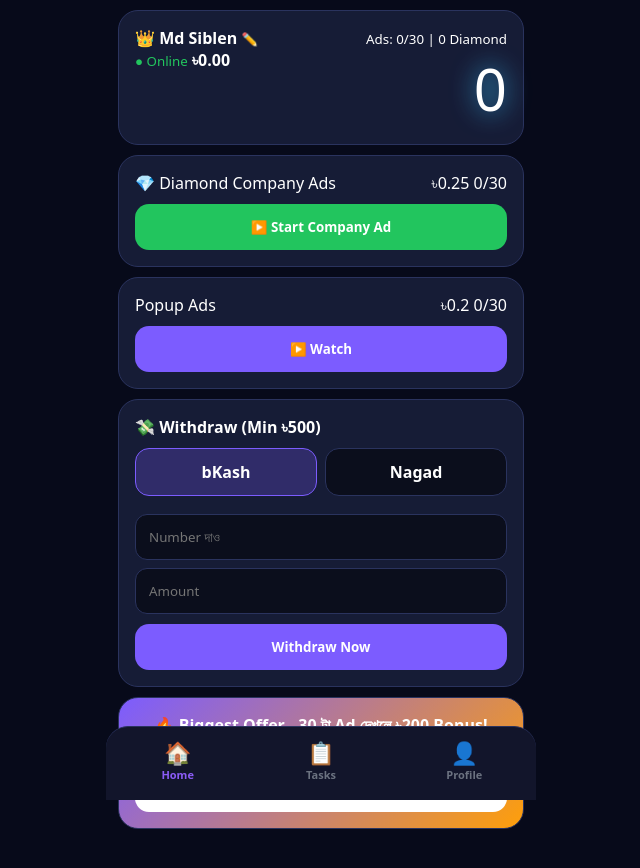
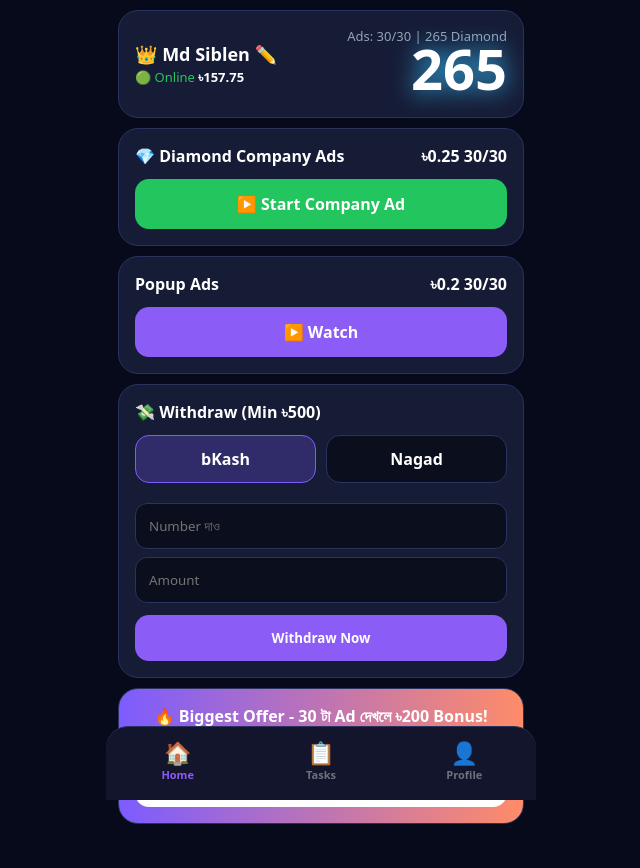
Before and after one commit to mdsiblen-rgb/protidin-miniapp, a plain HTML site: page index.html in a window 1280 px wide. Shown: the whole page, without its empty margins (319-959 px from the left). Drawn offline with Linux system fonts and the light colour scheme.

Commit message:
Update index.html

```diff
--- a/index.html
+++ b/index.html
@@ -3,7 +3,7 @@
 <head>
 <meta charset="UTF-8">
 <meta name="viewport" content="width=device-width,initial-scale=1">
-<title>প্রতিদিনের কাজ বিডি - FINAL V11</title>
+<title>প্রতিদিনের কাজ বিডি - FINAL V10</title>
 <script src="https://richinfo.co/richpartners/pops/js/richads-pops.js"></script>
 <style>
 *{margin:0;padding:0;box-sizing:border-box;font-family:system-ui}
@@ -24,67 +24,77 @@ body{background:#070A1A;color:#fff;max-width:430px;margin:0 auto;padding-bottom:
 </head>
 <body>
 
+<!-- HOME PAGE - তোমার ছবির মতো -->
 <div id="p-home" class="page active">
-  <div class="glass" style="display:flex;justify-content:space-between">
-    <div>👑 <b id="userName">Md Siblen</b> <small onclick="saveName()" style="color:#8B5CF6">✏️</small><br><small style="color:#22c55e">● Online</small> <b id="bal">৳0.00</b></div>
-    <div style="text-align:right"><small>Ads: <span id="ads">0</span>/30 | <span id="diamondTotal">0</span> Diamond</small><br><span class="big-diamond" id="diamondBig">0</span></div>
+  <div class="glass" style="display:flex;justify-content:space-between;align-items:center">
+    <div>
+      <div style="font-weight:800;font-size:18px">👑 <span id="userName">Md Siblen</span> <span onclick="saveName()" style="cursor:pointer">✏️</span></div>
+      <div style="color:#22c55e;font-size:13px;margin-top:2px">🟢 Online <span id="bal" style="color:#fff;font-weight:800">৳157.75</span></div>
+    </div>
+    <div style="text-align:right">
+      <div style="font-size:13px;color:#94a3b8">Ads: <span id="ads">33</span>/30 | <span id="diamondTotal">265</span> Diamond</div>
+      <div id="diamondBig" class="big-diamond" style="text-align:right;font-weight:900;font-size:56px;line-height:1">265</div>
+    </div>
   </div>
 
   <div class="glass">
-    <div style="display:flex;justify-content:space-between"><span>💎 Diamond Company Ads</span><span>৳<span id="cPriceTxt">0.25</span> <span id="cCount">0/30</span></span></div>
-    <button class="btn btn-g" style="margin-top:10px" onclick="watchAd()">▶️ Start Company Ad</button>
+    <div style="display:flex;justify-content:space-between;font-weight:700"><span>💎 Diamond Company Ads</span><span>৳<span id="cPriceTxt">0.25</span> <span id="cCount">30/30</span></span></div>
+    <button class="btn btn-g" style="margin-top:12px;font-size:16px" onclick="watchAd()">▶️ Start Company Ad</button>
   </div>
 
   <div class="glass">
-    <div style="display:flex;justify-content:space-between"><span>Popup Ads</span><span>৳<span id="pPriceTxt">0.2</span> <span id="pCount">0/30</span></span></div>
-    <button class="btn" style="margin-top:10px" onclick="watchAd()">▶️ Watch</button>
+    <div style="display:flex;justify-content:space-between;font-weight:700"><span>Popup Ads</span><span>৳<span id="pPriceTxt">0.2</span> <span id="pCount">30/30</span></span></div>
+    <button class="btn" style="margin-top:12px;background:#8B5CF6;font-size:16px" onclick="watchAd()">▶️ Watch</button>
   </div>
 
   <div class="glass">
-    <b>💸 Withdraw (Min ৳<span class="wMin">500</span>)</b>
-    <div style="display:flex;gap:8px;margin:10px 0"><div class="meth on" onclick="selMeth(this)">bKash</div><div class="meth" onclick="selMeth(this)">Nagad</div></div>
+    <div style="font-weight:800">💸 Withdraw (Min ৳<span class="wMin">500</span>)</div>
+    <div style="display:flex;gap:10px;margin:12px 0"><div class="meth on" onclick="selMeth(this)">bKash</div><div class="meth" onclick="selMeth(this)">Nagad</div></div>
     <input id="wNum" class="input" placeholder="Number দাও">
     <input id="wAmt" class="input" placeholder="Amount" type="number">
-    <button class="btn" style="margin-top:10px" onclick="doWithdraw()">Withdraw Now</button>
+    <button class="btn" style="margin-top:12px;background:#8B5CF6" onclick="doWithdraw()">Withdraw Now</button>
   </div>
 
-  <div class="glass" style="background:linear-gradient(135deg,#7C5CFF,#FF9F0A);text-align:center">
-    <b>🔥 Biggest Offer - 30 টা Ad দেখলে ৳200 Bonus!</b><br><small id="earnedTotal">৳0.00</small> | <span id="ads2">0</span>/30 Completed<br>
-    <button class="btn" style="background:#fff;color:#000;margin-top:8px" onclick="alert('30 ta complete koro')">🚀 Claim Now - ৳200</button>
+  <div class="glass" style="background:linear-gradient(90deg,#7C5CFF,#FF8C69);text-align:center">
+    <b>🔥 Biggest Offer - 30 টা Ad দেখলে ৳200 Bonus!</b><br>
+    <div style="margin:6px 0"><span id="ads2">22</span>/30 Completed - <span id="earnedTotal">৳0.00</span></div>
+    <button class="btn" style="background:#fff;color:#000" onclick="doSponsorClaim()">🚀 Claim Now - ৳200</button>
   </div>
 </div>
 
+<!-- TASKS PAGE -->
 <div id="p-task" class="page">
   <div class="glass">
     <b>🎯 Tasks & Company</b><br><br>
-    <div style="display:flex;justify-content:space-between;align-items:center"><span>🌐 Visit Company ৳20 + 15 Diamond</span><button class="btn" style="width:auto;padding:8px 14px" onclick="window.open(ADMIN.telegramLink)">Go</button></div><br>
-    <div style="display:flex;justify-content:space-between;align-items:center"><span>✅ Daily Check-in - <span id="chkStatus">Ready</span></span><button id="chkBtn" class="btn btn-g" style="width:auto;padding:8px 14px" onclick="doCheckin()">Check-in</button></div><br>
-    <div style="display:flex;justify-content:space-between;align-items:center"><span>📢 Join Telegram Bonus ৳10</span><button class="btn btn-o" style="width:auto;padding:8px 14px" onclick="window.open(ADMIN.telegramLink)">Join</button></div><br>
-    <div style="display:flex;justify-content:space-between;align-items:center"><span>💎 Sponsor</span><button id="sponsorBtn" class="btn btn-o" style="width:auto;padding:8px 14px" onclick="doSponsorClaim()">Claim</button></div>
-  </div>
-  <div class="glass" id="levelBox">
-    <div style="display:flex;justify-content:space-between"><b id="levelName">Beginner</b><small id="levelNum">Level 1</small></div>
-    <div class="level-box"><div id="levelFill" class="level-fill" style="width:10%"></div></div>
-    <small id="lvlPer">0 / 200 - 0%</small><br><small id="lvlNext">Next: 201</small><br><small id="levelDetail"></small>
+    <div>Level: <b id="levelName">Beginner</b> - <span id="levelNum">Level 1</span></div>
+    <div class="level-box"><div id="levelFill" class="level-fill" style="width:20%"></div></div>
+    <div id="lvlPer" style="font-size:12px;margin-top:5px"></div>
+    <div id="levelDetail" style="font-size:11px;color:#94a3b8;margin-top:6px"></div>
+    <br>
+    <button id="chkBtn" class="btn btn-g" onclick="doCheckin()">Daily Check-in - <span id="chkStatus">Ready</span></button><br><br>
+    <button id="sponsorBtn" class="btn btn-o" onclick="doSponsorClaim()">Claim Sponsor</button>
   </div>
 </div>
 
+<!-- BOTTOM NAV -->
 <div class="btm">
   <div class="on" onclick="openTab('home',this)"><span>🏠</span>Home</div>
   <div onclick="openTab('task',this)"><span>📋</span>Tasks</div>
-  <div onclick="alert('Profile')"><span>👤</span>Profile</div>
+  <div onclick="alert('Profile coming')"><span>👤</span>Profile</div>
 </div>
 
 <script>
+// ঠিক করা লাইন - এখানেই ভুল ছিলো
 let ADMIN=JSON.parse(localStorage.getItem('ADMIN_CFG')||'{"cPrice":0.25,"pPrice":0.2,"diamondPerAd":1,"checkinTaka":10,"checkinDiamond":20,"withdrawMin":500,"sponsorBonus":100,"telegramLink":"https://t.me/ProtidinBD"}');
-let bal=parseFloat(localStorage.getItem('bal')||'0'),c=parseInt(localStorage.getItem('cCount')||'0'),diamond=parseInt(localStorage.getItem('diamond')||'0');
+let bal=parseFloat(localStorage.getItem('bal')||'157.75'),c=parseInt(localStorage.getItem('cCount')||'33'),diamond=parseInt(localStorage.getItem('diamond')||'265');
+
 function today(){return new Date().toISOString().slice(0,10);}
 function getLevel(d){if(d<=200)return{lv:1,name:"Beginner",max:200,min:0};if(d<=600)return{lv:2,name:"Bronze",max:600,min:201};if(d<=1500)return{lv:3,name:"Silver",max:1500,min:601};if(d<=3000)return{lv:4,name:"Gold",max:3000,min:1501};return{lv:5,name:"Platinum",max:6000,min:3001};}
 function render(){
+ if(c>30)c=30;
  document.getElementById('bal').innerText='৳'+bal.toFixed(2);
- document.getElementById('ads').innerText=c;if(c>30)c=30;
- document.getElementById('cCount').innerText=c+'/30';document.getElementById('pCount').innerText=c+'/30';
- document.getElementById('ads2').innerText=c;
+ document.getElementById('ads').innerText=c;
+ document.getElementById('cCount').innerText=c+'/30';document.getElementById('pCount').innerText=c+'/30';document.getElementById('ads2').innerText=c;
  document.getElementById('diamondTotal').innerText=diamond;document.getElementById('diamondBig').innerText=diamond;
  document.getElementById('earnedTotal').innerText='৳'+(c*ADMIN.cPrice).toFixed(2);
  document.getElementById('cPriceTxt').innerText=ADMIN.cPrice;document.getElementById('pPriceTxt').innerText=ADMIN.pPrice;
@@ -92,9 +102,9 @@ function render(){
  let lv=getLevel(diamond);let prog=((diamond-lv.min)/(lv.max-lv.min))*100;prog=Math.min(Math.max(prog,8),100);
  document.getElementById('levelName').innerText=lv.name;document.getElementById('levelNum').innerText='Level '+lv.lv;
  document.getElementById('levelFill').style.width=prog+'%';document.getElementById('lvlPer').innerText=diamond+' / '+lv.max+' - '+Math.round(prog)+'%';
- document.getElementById('lvlNext').innerText='Next: '+(lv.max+1);document.getElementById('levelDetail').innerText='Level '+lv.lv+' ('+lv.name+') - '+lv.min+' থেকে '+lv.max+' Diamond। এখন '+diamond+' আছে। আরো '+(lv.max+1-diamond)+' Diamond হলে Level '+(lv.lv+1)+' হবে।';
+ document.getElementById('levelDetail').innerText='Level '+lv.lv+' ('+lv.name+') - '+lv.min+' থেকে '+lv.max+' Diamond। এখন '+diamond+' আছে।';
  let last=localStorage.getItem('lastCheckinDate'),s=document.getElementById('chkStatus'),b=document.getElementById('chkBtn');
- if(s&&b){if(last===today()){s.innerText='Done Today ✅';b.innerText='Done ✓';b.style.background='#334155';b.disabled=true;}else{s.innerText='Ready - প্রতিদিন ১ বার';b.innerText='Check-in';b.style.background='#22c55e';b.disabled=false;}}
+ if(s&&b){if(last===today()){s.innerText='Done Today ✅';b.innerText='Done ✓';b.style.background='#334155';b.disabled=true;}else{s.innerText='Ready';b.innerText='Check-in';b.style.background='#22c55e';b.disabled=false;}}
  let cl=localStorage.getItem('sponsorClaimed'),sb=document.getElementById('sponsorBtn');
  if(sb){if(cl){sb.innerText='Done ✅ Claimed';sb.style.background='#334155';sb.disabled=true;}else{sb.innerText='Claim ৳'+ADMIN.sponsorBonus;sb.style.background='#FF9F0A';sb.disabled=false;}}
  localStorage.setItem('bal',bal);localStorage.setItem('cCount',c);localStorage.setItem('diamond',diamond);
@@ -103,12 +113,12 @@ function openTab(n,el){document.querySelectorAll('.page').forEach(p=>p.classList
 function selMeth(e){document.querySelectorAll('.meth').forEach(m=>m.classList.remove('on'));e.classList.add('on');}
 function watchAd(){
  if(c>=30){alert('Ajker 30 ta sesh! Kal abar pabe');return;}
- if(typeof show_11798857==='function'){show_11798857().then(()=>{bal+=ADMIN.cPrice;c+=1;diamond+=ADMIN.diamondPerAd;render();});}
- else{bal+=ADMIN.cPrice;c+=1;diamond+=ADMIN.diamondPerAd;render();}
+ if(typeof show_11798857==='function'){show_11798857().then(()=>{bal+=ADMIN.cPrice;c++;diamond+=ADMIN.diamondPerAd;render();});}
+ else{bal+=ADMIN.cPrice;c++;diamond+=ADMIN.diamondPerAd;render();}
 }
 function doCheckin(){if(localStorage.getItem('lastCheckinDate')===today()){alert('আজ Done!');return;}bal+=ADMIN.checkinTaka;diamond+=ADMIN.checkinDiamond;localStorage.setItem('lastCheckinDate',today());render();}
 function doSponsorClaim(){if(localStorage.getItem('sponsorClaimed')){alert('Done!');return;}bal+=ADMIN.sponsorBonus;localStorage.setItem('sponsorClaimed','1');render();alert('✅ Sponsor Done! ৳'+ADMIN.sponsorBonus);}
-function doWithdraw(){let amt=parseFloat(document.getElementById('wAmt').value);let num=document.getElementById('wNum').value;if(!amt||amt<ADMIN.withdrawMin){alert('Min ৳'+ADMIN.withdrawMin);return;}if(amt>bal){alert('Balance কম');return;}if(!num){alert('Number দাও');return;}bal-=amt;render();alert('✅ Withdraw Request Sent: ৳'+amt);}
+function doWithdraw(){let amt=parseFloat(document.getElementById('wAmt').value);let num=document.getElementById('wNum').value;if(!amt||amt<ADMIN.withdrawMin){alert('Min ৳'+ADMIN.withdrawMin);return;}if(amt>bal){alert('Balance কম');return;}if(!num){alert('Number দাও');return;}bal-=amt;render();alert('✅ Withdraw Sent');}
 function saveName(){let n=prompt('নাম লিখো:',localStorage.getItem('userName')||'Md Siblen');if(n){localStorage.setItem('userName',n);document.getElementById('userName').innerText=n;}}
 render();
 </script>
```
